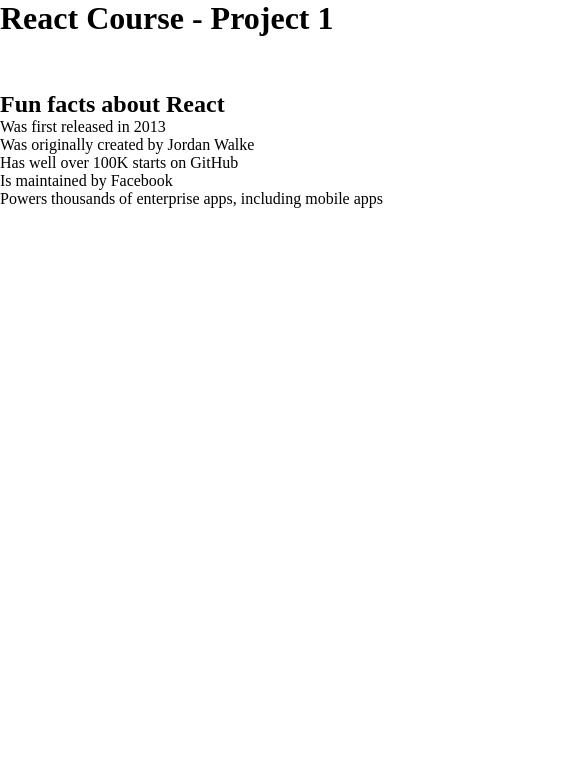
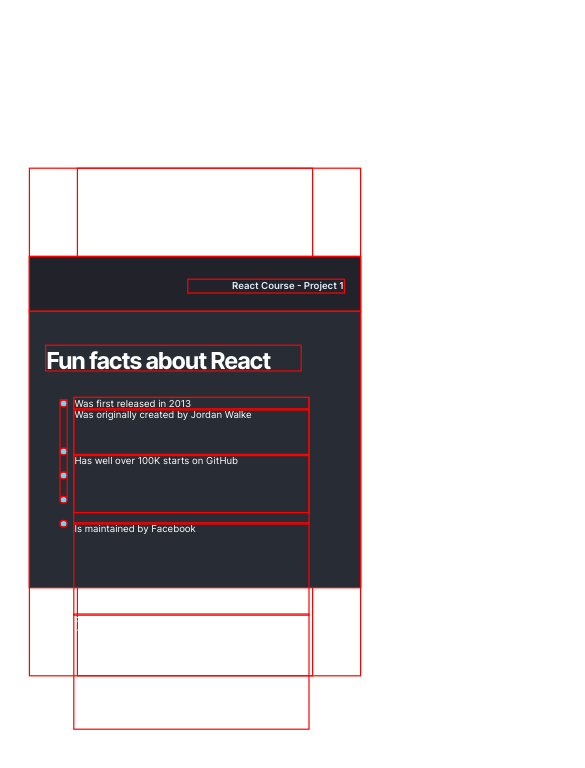
Before and after one commit to asbhogal/React-Fun-Facts-Project, a React app: page / in a window 390 px wide. Shown: the top 768 px of the page, 585 px wide, since content can reach past the window. Built offline with nearby package versions, Linux system fonts and the light colour scheme.

Commit message:
further content, styling adj. and responsive

```diff
--- a/src/components/Section.jsx
+++ b/src/components/Section.jsx
@@ -4,16 +4,19 @@
             <h2 className="FunFactsTitle">
                 Fun facts about React
             </h2>
+            <div className="BulletPoints">
+                <span className="BulletPoint BulletPoint-1"></span>
+                <span className="BulletPoint BulletPoint-2"></span>
+                <span className="BulletPoint BulletPoint-3"></span>
+                <span className="BulletPoint BulletPoint-4"></span>
+                <span className="BulletPoint BulletPoint-5"></span>
+            </div>
             <ul className="FunFactsList">
-                <li className="FunFactsListItem">                <span className="BulletPoint"></span>Was first released in 2013</li>
-                <span className="BulletPoint"></span>
-                <li className="FunFactsListItem">Was originally created by Jordan Walke</li>
-                <span className="BulletPoint"></span>
-                <li className="FunFactsListItem">Has well over 100K starts on GitHub</li>
-                <span className="BulletPoint"></span>
-                <li className="FunFactsListItem">Is maintained by Facebook</li>
-                <span className="BulletPoint"></span>
-                <li className="FunFactsListItem">Powers thousands of enterprise apps, including mobile apps</li>
+                <li className="FunFactsListItem FunFactsListItem-1">Was first released in 2013</li>
+                <li className="FunFactsListItem FunFactsListItem-2">Was originally created by Jordan Walke</li>
+                <li className="FunFactsListItem FunFactsListItem-3">Has well over 100K starts on GitHub</li>
+                <li className="FunFactsListItem FunFactsListItem-4">Is maintained by Facebook</li>
+                <li className="FunFactsListItem FunFactsListItem-5">Powers thousands of enterprise apps, including mobile apps</li>
             </ul>
         </section>
     )
--- a/src/scss/_partials/_globals.scss
+++ b/src/scss/_partials/_globals.scss
@@ -6,4 +6,11 @@
     &:is(&::after, &::before, *) {
         box-sizing: border-box;
     }
+    outline: 2px red solid;
 }
+
+body {
+    height: 100vh;
+    display: flex;
+    justify-content: center;
+}
--- a/src/scss/_partials/_responsive.scss
+++ b/src/scss/_partials/_responsive.scss
@@ -0,0 +1,11 @@
+@media only screen and (max-width: 640px) {
+    body {
+        scale: 0.8;
+    }
+}
+
+@media only screen and (max-width: 495px) {
+    body {
+        scale: 0.6;
+    }
+}
--- a/src/scss/_partials/components/header.scss
+++ b/src/scss/_partials/components/header.scss
@@ -7,4 +7,21 @@
     height: 91px;
     left: 0px;
     top: 0px;
+    background-color: $DarkGunmetal;
+    .ProjectTitle {
+        position: absolute;
+        width: 259px;
+        height: 21px;
+        left: 264px;
+        top: 38px;
+
+        font-family: 'Inter', sans-serif;
+        font-style: normal;
+        font-weight: 600;
+        font-size: 16px;
+        line-height: 19px;
+        text-align: right;
+
+        color: #DEEBF8;
+    }
 }
--- /dev/null
+++ b/src/scss/_partials/components/root.scss
@@ -0,0 +1,4 @@
+#root {
+    display: flex;
+    align-items: center;
+}
--- a/src/scss/_partials/components/section.scss
+++ b/src/scss/_partials/components/section.scss
@@ -1,10 +1,70 @@
 @use '/src/scss/_partials/variables' as *;
+@use '/src/scss/_partials/typography' as *;
 
 
 .Section {
     position: absolute;
-    width: 681px;
+    width: 550px;
     height: 459px;
     left: 0px;
     top: 91px;
+    background-color: $Gunmetal;
 }
+
+.FunFactsList {
+    position: absolute;
+    width: 390px;
+    height: 190px;
+    left: 74px;
+    top: 144px;
+    list-style-type: none;
+}
+
+.FunFactsTitle {
+    position: absolute;
+    width: 424px;
+    height: 41px;
+    left: 27px;
+    top: 57px;
+    font-family: 'Inter', sans-serif;
+    font-style: normal;
+    font-weight: 700;
+    font-size: 39.06px;
+    line-height: 47px;
+    letter-spacing: -0.05em;
+    color: #FFFFFF;
+}
+
+.BulletPoints {
+    position: absolute;
+    width: 9.61px;
+    height: 160.61px;
+    left: 51px;
+    top: 148px;
+    .BulletPoint {
+        background-color: $SkyBlue;
+        border-radius: 50%;
+        position: absolute;
+        width: 9.61px;
+        height: 9.61px;
+    }
+}
+
+.FunFactsListItem {
+    width: 390px;
+    left: 74px;
+    font-family: 'Inter', sans-serif;
+    font-style: normal;
+    font-weight: 400;
+    font-size: 16px;
+    line-height: 19px;
+    color: #FFFFFF;
+}
+
+@for $i from 2 through 5 {
+    .BulletPoint-#{$i} { top: calc(100% / 4) * $i; }
+}
+
+@for $i from 2 through 5 {
+    .FunFactsListItem-#{$i} { height: calc(100% / 5) * $i ;}
+}
--- a/src/scss/index.scss
+++ b/src/scss/index.scss
@@ -4,6 +4,7 @@
 @use '_partials/typography' as *;
 @use '_partials/variables' as *;
 
+@use '_partials/components/root.scss' as *;
 @use '_partials/components/content' as *;
 @use '_partials/components/header' as *;
 @use '_partials/components/section.scss' as *;
```
Also changed, not shown: src/scss/_partials/_typography.scss (line endings or trailing spaces).
